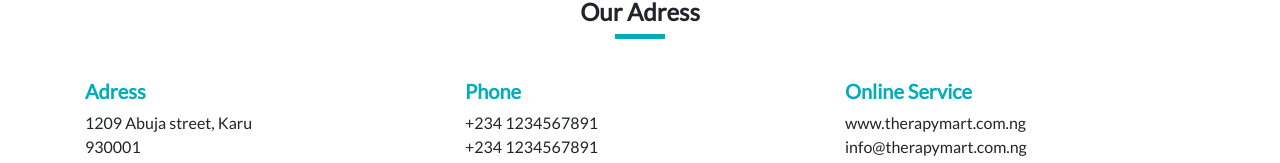
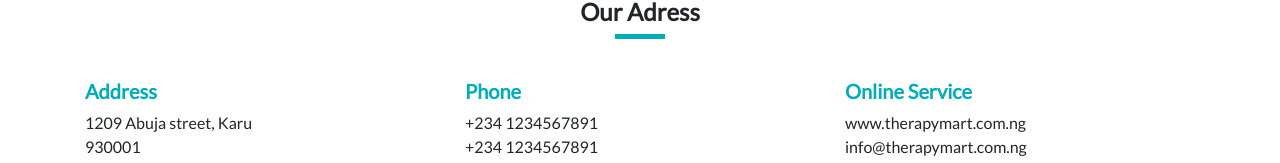
Before and after one commit to EphraimDev/marketplace, a React (Create React App) app: page /contact in a window 1280 px wide. Shown: the part 595-758 px from the top of the page. Built offline with nearby package versions, Linux system fonts and the light colour scheme.

Commit message:
typo fix

```diff
--- a/src/Components/Contact/Contact.js
+++ b/src/Components/Contact/Contact.js
@@ -23,7 +23,7 @@
             <span className="blue-line" />
             <div className="row">
               <div className="col-md-4">
-                <h5>Adress</h5>
+                <h5>Address</h5>
                 <p>
                   1209 Abuja street, Karu <br />
                   930001
```
